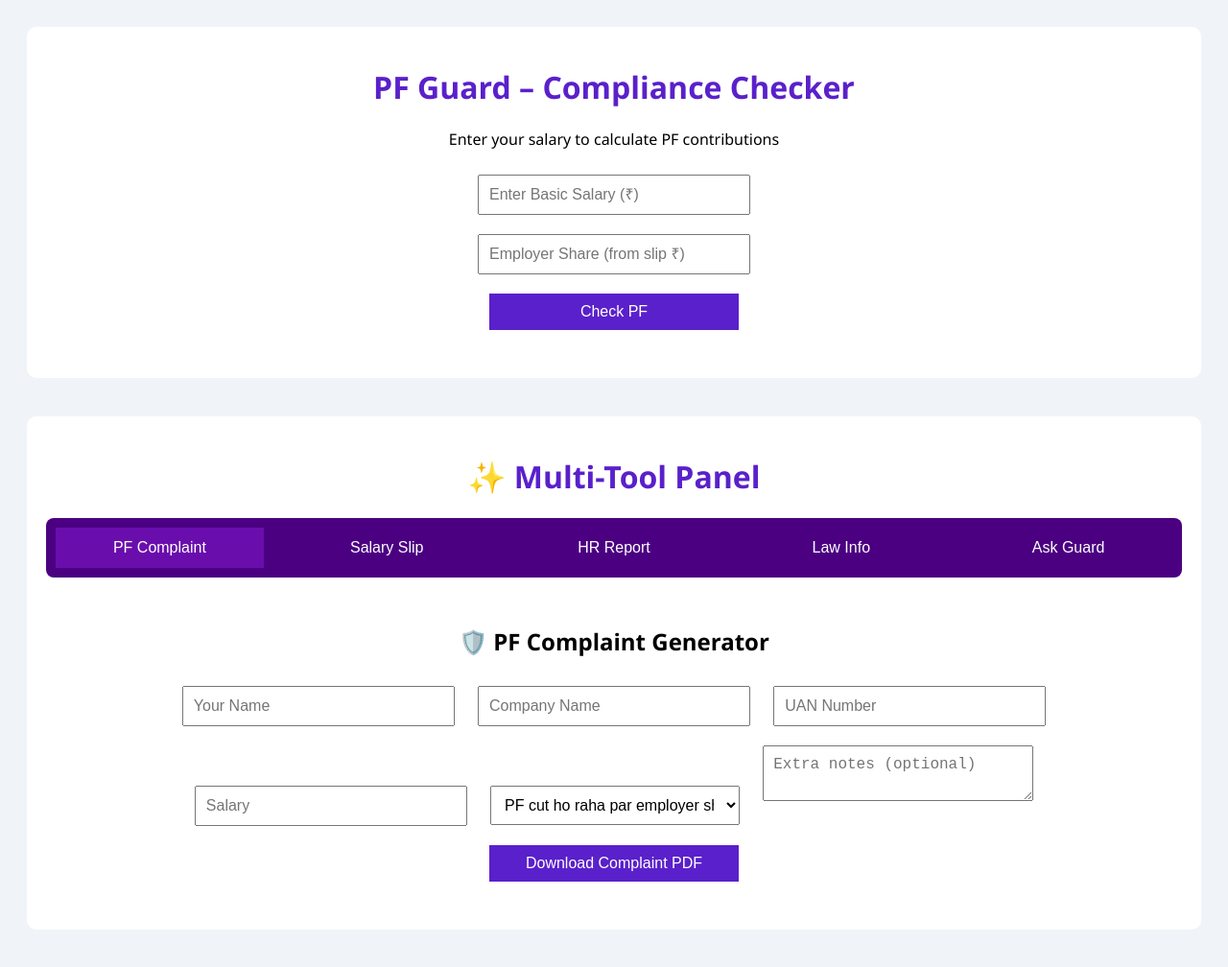
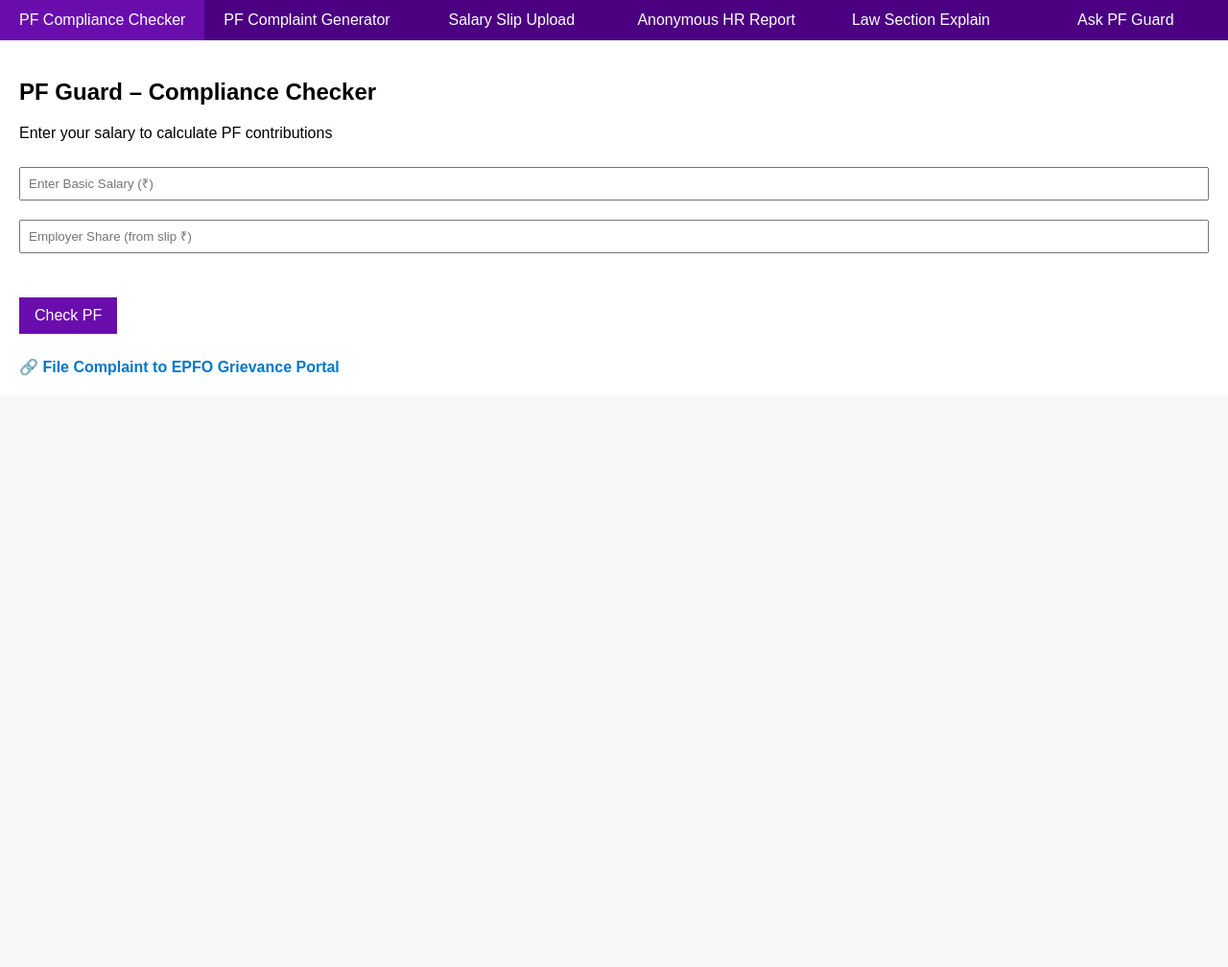
Before and after one commit to bedashree-alt/pf---guard, a plain HTML site: page index.html in a window 1280 px wide. Shown: the whole page at 96% size. After the commit the page ends 800 px from the top, so only its background shows below. Drawn offline with nearby package versions, Linux system fonts and the light colour scheme.

Commit message:
Update index.html

```diff
--- a/index.html
+++ b/index.html
@@ -1,109 +1,72 @@
  <!DOCTYPE html>
-<html>
+<html lang="en">
 <head>
-  <title>PF Guard - Super Panel</title>
+  <meta charset="UTF-8" />
+  <meta name="viewport" content="width=device-width, initial-scale=1" />
+  <title>PF Guard - Multi-Tool</title>
   <style>
-    body {
-      font-family: 'Segoe UI', sans-serif;
-      background-color: #f0f4f8;
-      padding: 20px;
-      text-align: center;
-    }
-
-    h1 { color: #5A20CB; }
-    input, button, select, textarea {
-      padding: 10px;
-      margin: 10px;
-      width: 260px;
+    body { font-family: Arial, sans-serif; margin: 0; background: #f8f8f8; }
+    .tab-btns { display: flex; flex-wrap: wrap; background: #4b0082; }
+    .tab-btns button { flex: 1; padding: 12px; border: none; background: #4b0082; color: #fff; cursor: pointer; }
+    .tab-btns button.active { background: #6a0dad; }
+    .tab-content { display: none; padding: 20px; background: #fff; }
+    .tab-content.active { display: block; }
+    input, textarea, select { width: 100%; padding: 8px; margin: 10px 0; box-sizing: border-box; }
+    button.action, button {
+      background: #6a0dad; color: white; padding: 10px 16px; border: none; cursor: pointer;
       font-size: 16px;
     }
-
-    button {
-      background-color: #5A20CB;
-      color: white;
-      border: none;
-      cursor: pointer;
-    }
-
-    .section {
-      background-color: #ffffff;
-      border-radius: 10px;
-      padding: 20px;
-      margin-bottom: 40px;
-    }
-
     .result {
       margin-top: 20px;
+      background-color: #fff;
+      padding: 20px;
+      border-radius: 10px;
+      display: inline-block;
+      color: black;
     }
-
-    .tab-btns {
-      display: flex;
-      flex-wrap: wrap;
-      justify-content: center;
-      background: #4b0082;
-      border-radius: 8px;
-      overflow: hidden;
+    .link {
+      margin-top: 25px;
+      display: block;
+      color: #0077cc;
+      font-weight: bold;
+      text-decoration: none;
     }
-
-    .tab-btns button {
-      flex: 1;
-      padding: 12px;
-      border: none;
-      background: #4b0082;
-      color: #fff;
-      cursor: pointer;
-    }
-
-    .tab-btns button.active {
-      background: #6a0dad;
-    }
-
-    .tab-content {
-      display: none;
-      padding: 20px;
-      background: #fff;
-      border-radius: 10px;
-      margin-top: 10px;
-    }
-
-    .tab-content.active {
-      display: block;
-    }
-
   </style>
 </head>
 <body>
 
-  <div class="section">
-    <h1>PF Guard – Compliance Checker</h1>
+<div class="tab-btns">
+  <button class="active" onclick="openTab('compliance')">PF Compliance Checker</button>
+  <button onclick="openTab('complaint')">PF Complaint Generator</button>
+  <button onclick="openTab('slip')">Salary Slip Upload</button>
+  <button onclick="openTab('hrreport')">Anonymous HR Report</button>
+  <button onclick="openTab('law')">Law Section Explain</button>
+  <button onclick="openTab('chatbot')">Ask PF Guard</button>
+</div>
+
+<!-- Tab 1: PF Compliance Checker (Code 1 merged) -->
+<div id="compliance" class="tab-content active">
+  <h2>PF Guard – Compliance Checker</h2>
   <p>Enter your salary to calculate PF contributions</p>
 
-    <input type="number" id="salary" placeholder="Enter Basic Salary (₹)">
-    <br>
-    <input type="number" id="actualEmployer" placeholder="Employer Share (from slip ₹)">
-    <br>
+  <input type="number" id="salary" placeholder="Enter Basic Salary (₹)" />
+  <input type="number" id="actualEmployer" placeholder="Employer Share (from slip ₹)" />
   <button onclick="calculatePF()">Check PF</button>
 
   <div class="result" id="pfOutput"></div>
+
+  <a class="link" href="https://epfigms.gov.in/" target="_blank" rel="noopener noreferrer">
+    🔗 File Complaint to EPFO Grievance Portal
+  </a>
 </div>
 
-  <div class="section">
-    <h1>✨ Multi-Tool Panel</h1>
-
-    <div class="tab-btns">
-      <button class="active" onclick="openTab('complaint')">PF Complaint</button>
-      <button onclick="openTab('slip')">Salary Slip</button>
-      <button onclick="openTab('hrreport')">HR Report</button>
-      <button onclick="openTab('law')">Law Info</button>
-      <button onclick="openTab('chatbot')">Ask Guard</button>
-    </div>
-
-    <div id="complaint" class="tab-content active">
+<!-- Tab 2: PF Complaint Generator -->
+<div id="complaint" class="tab-content">
   <h2>🛡️ PF Complaint Generator</h2>
   <input id="name" placeholder="Your Name" />
   <input id="company" placeholder="Company Name" />
   <input id="uan" placeholder="UAN Number" />
-      <input id="salary2" placeholder="Salary" />
+  <input id="salaryComplaint" placeholder="Salary" />
   <select id="issue">
     <option>PF cut ho raha par employer share nahi de raha</option>
     <option>PF suddenly band ho gaya</option>
@@ -113,116 +76,8 @@
   <button class="action" onclick="generateComplaint()">Download Complaint PDF</button>
 </div>
 
+<!-- Tab 3: Salary Slip Upload -->
 <div id="slip" class="tab-content">
   <h2>📂 Salary Slip Upload Checker</h2>
   <input type="file" id="salarySlip" accept=".txt,.pdf,.doc" />
-      <button class="action" onclick="checkSlip()">Check PF Word</button>
-      <p id="slipResult"></p>
-    </div>
-
-    <div id="hrreport" class="tab-content">
-      <h2>🕵️ Anonymous HR Report</h2>
-      <input id="hrname" placeholder="HR ka Naam (optional)" />
-      <textarea id="hrreason" placeholder="Complaint reason"></textarea>
-      <button class="action" onclick="fakeAlert()">Send Anonymous Report</button>
-    </div>
-
-    <div id="law" class="tab-content">
-      <h2>📘 Law Section - EPF Explained</h2>
-      <ul>
-        <li><strong>Section 6:</strong> Employer + Employee = 12% + 12%</li>
-        <li><strong>Section 12:</strong> No deduction without share</li>
-        <li><strong>15,000 Rule:</strong> Salary above ₹15,000 = optional PF</li>
-      </ul>
-    </div>
-
-    <div id="chatbot" class="tab-content">
-      <h2>🤖 Ask PF Guard</h2>
-      <input id="userQ" placeholder="Ask a question..." />
-      <button class="action" onclick="chatBotReply()">Ask</button>
-      <p id="chatAnswer"></p>
-    </div>
-  </div>
-
-  <script src="https://cdnjs.cloudflare.com/ajax/libs/jspdf/2.5.1/jspdf.umd.min.js"></script>
-  <script>
-    function calculatePF() {
-      let salary = parseFloat(document.getElementById("salary").value);
-      let employerGiven = parseFloat(document.getElementById("actualEmployer").value);
-
-      if (!salary || !employerGiven) {
-        alert("Please enter all details correctly.");
-        return;
-      }
-
-      let empShare = salary * 0.12;
-      let expectedEmployerShare = salary * 0.12;
-      let difference = expectedEmployerShare - employerGiven;
-
-      let message = `
-        <strong>Employee Share:</strong> ₹${empShare.toFixed(2)}<br>
-        <strong>Expected Employer Share:</strong> ₹${expectedEmployerShare.toFixed(2)}<br>
-        <strong>Given by Employer:</strong> ₹${employerGiven.toFixed(2)}<br>
-        <strong>Difference:</strong> ₹${difference.toFixed(2)}<br><br>
-      `;
-
-      if (difference > 0.1) {
-        message += "<span style='color:red;'>❌ Your employer may be underpaying PF.</span>";
-      } else {
-        message += "<span style='color:green;'>✅ PF seems correct. You're safe!</span>";
-      }
-
-      document.getElementById("pfOutput").innerHTML = message;
-    }
-
-    function openTab(tab) {
-      document.querySelectorAll('.tab-btns button').forEach(btn => btn.classList.remove('active'));
-      document.querySelectorAll('.tab-content').forEach(tc => tc.classList.remove('active'));
-      document.querySelector(`[onclick="openTab('${tab}')"]`).classList.add('active');
-      document.getElementById(tab).classList.add('active');
-    }
-
-    async function generateComplaint() {
-      const { jsPDF } = window.jspdf;
-      const doc = new jsPDF();
-      const n = document.getElementById('name').value;
-      const c = document.getElementById('company').value;
-      const u = document.getElementById('uan').value;
-      const s = document.getElementById('salary2').value;
-      const i = document.getElementById('issue').value;
-      const e = document.getElementById('extra').value;
-
-      const complaint = `To EPFO,\n\nI, ${n}, employee of ${c}, UAN ${u}, salary ₹${s}, would like to raise complaint: ${i}.\n\n${e}\n\nPlease investigate.\n\nThanks.`;
-      doc.text(complaint, 10, 10);
-      doc.save("PF_Complaint.pdf");
-    }
-
-    function checkSlip() {
-      const file = document.getElementById("salarySlip").files[0];
-      if (!file) return alert("Upload a file");
-      const reader = new FileReader();
-      reader.onload = function(e) {
-        const text = e.target.result;
-        document.getElementById("slipResult").innerText =
-          text.toLowerCase().includes("pf") ? "✅ PF word found in salary slip." : "❌ PF word not found.";
-      };
-      reader.readAsText(file);
-    }
-
-    function fakeAlert() {
-      const h = document.getElementById("hrname").value;
-      const r = document.getElementById("hrreason").value;
-      alert(`✅ Anonymous Report Sent for ${h || "Unnamed HR"}: ${r}`);
-    }
-
-    function chatBotReply() {
-      const q = document.getElementById("userQ").value.toLowerCase();
-      let a = "I am still learning. Try asking about PF limit or EPF rules.";
-      if (q.includes("limit")) a = "PF limit is ₹15,000 basic salary. Above that it's optional.";
-      else if (q.includes("share")) a = "Employer and employee both contribute 12% under EPF.";
-      document.getElementById("chatAnswer").innerText = a;
-    }
-  </script>
-
-</body>
-</html>
+  <button class="action" onclick="c
```
Lines whose indentation alone changed are shown as unchanged.
